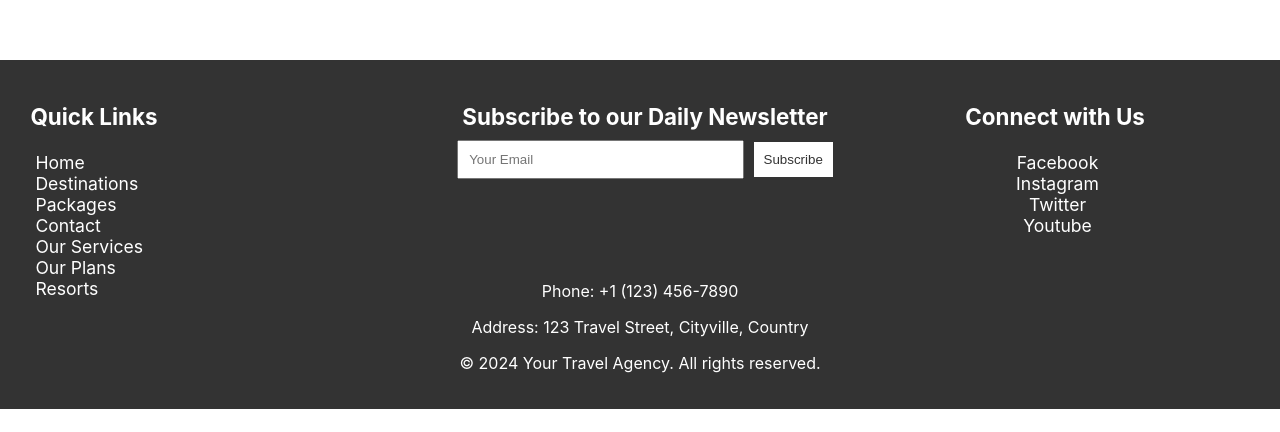
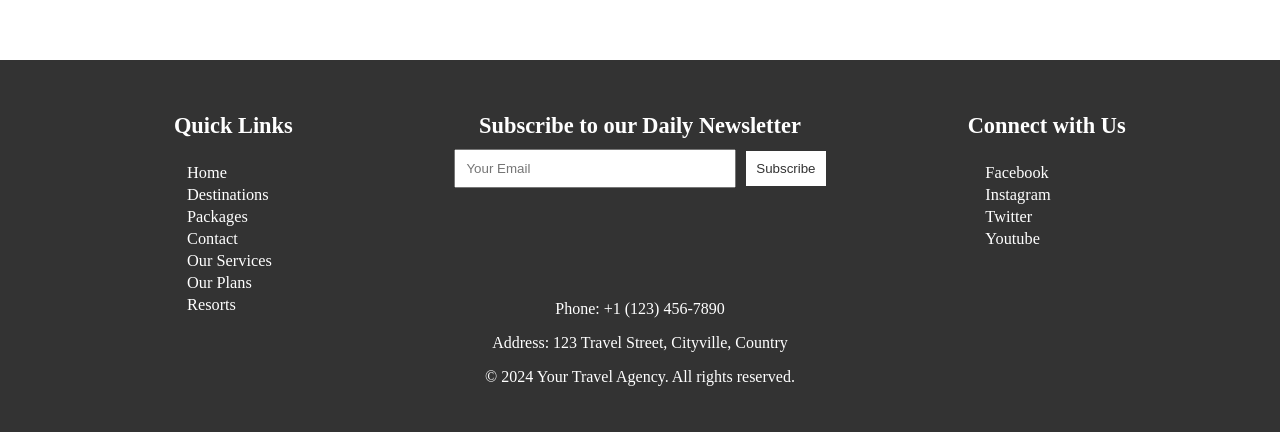
Before and after one commit to Sajidali087/MyWebPage, a plain HTML site: page index.html in a window 1280 px wide. Shown: the part 4105-4537 px from the top of the page. Before the commit the page ends 4514 px from the top, so only its background shows below. Drawn offline with Linux system fonts and the light colour scheme.

Commit message:
no essage

```diff
--- a/index.css
+++ b/index.css
@@ -412,88 +412,76 @@ opacity: 80%;
     font-family: 'Arial', sans-serif;
 } */
 
+/* Footer Styles */
+/* Footer Styles */
 footer {
     background-color: #333;
-    color: #a8a3a3;
-    height: auto;
-    padding: 20px;
+    color: #fff;
+    padding: 30px;
     text-align: center;
-    font-family: "Poppins", -apple-system, BlinkMacSystemFont, "Segoe UI", Roboto, "Helvetica Neue", Arial, sans-serif, "Apple Color Emoji", "Segoe UI Emoji", "Segoe UI Symbol", "Noto Color Emoji";
 }
 
 .footer-info {
     width: 100%;
     display: flex;
-    /* height: auto; */
     justify-content: space-around;
     flex-wrap: wrap;
 }
 
-.quick-links{
+.quick-links, .newsletter-section, .social-media {
     width: 33%;
-    text-align: left;
-    /* margin-top: 120px; */
-    margin-left: 10px;
-    /* background-color: red; */
 }
 
-.footerheading{
+.quick-links {
+    text-align: center; /* Center align quick links */
+    margin-left: 0; /* Reset margin */
+}
+
+.footerheading {
     font-size: 140%;
+    text-align: center; /* Center align heading */
 }
-/* .quick-links, .social-media{
-    /* margin-top: 50px; */
-/* } */ */
-.footernav{
+
+.footernav {
     list-style: none;
-    font-size: 150%;
+    font-size: 120%;
+    margin-left: -90px;
     text-align: left;
-    /* margin-top: 90px; */
-    /* text-decoration: none; */
+    margin-left: 100px;
 }
-.social-media{
-    /* background-color: yellow; */
-    height: 60%;
-    /* margin-top: 120px; */
+
+.footernav li a{
+    margin-bottom: 8px; /* Add margin between list items */
+    margin-left: 15px;
 }
-.footernav li{
-    list-style: none;
-}
-.footernav li a, .footernav a {
-    text-decoration: none;
-    color: rgb(255, 255, 255);
-    /* text-align: center; */
-    font-size: 110%;
-    margin-left: -35px;
-    /* list-style: none; */
+.footernav li a, .footernav a{
+    font-size: 85%;
 }
 .footernav li a:hover, .footernav a:hover{
-    color: grey;
+    text-decoration: none;
+    color: rgb(156, 151, 151);
 }
 .footernav li a:active, .footernav a:active{
-    color: rgb(0, 0, 0);
+    text-decoration: none;
+    color: rgb(121, 51, 51);
+}
+.footernav li a, .footernav a{
+    text-decoration: none;
+    color: white;
 }
 
-.quick-links, .newsletter-section, .social-media{
-    width: 33%;
-}
-footer {
-    background-color: #333;
-    color: #fff;
-    padding: 20px;
-    text-align: center;
+.social-media {
+    text-align: right; /* Right align social media section */
 }
 
 .newsletter-section {
     max-width: 600px;
-    /* margin-top:120px; */
-    /* margin: 0 auto; */
     height: 100px;
     font-size: 100%;
-    /* background-color: green; */
 }
 
 .newsletter-section h3 {
-    color: #fff;
+    text-align: center; /* Center align newsletter heading */
     margin-bottom: 10px;
 }
 
@@ -517,13 +505,14 @@ button {
     cursor: pointer;
 }
 button:hover{
+    background-color: black;
     color: white;
-    background-color: rgb(41, 38, 38);
 }
 button:active{
-    color: rgb(128, 85, 85);
-    background-color: rgb(192, 184, 188);
+    background-color: rgb(124, 121, 121);
+    color: rgb(163, 0, 0);
 }
-.contact-info{
+
+.contact-info {
     margin-top: -50px;
 }
```
